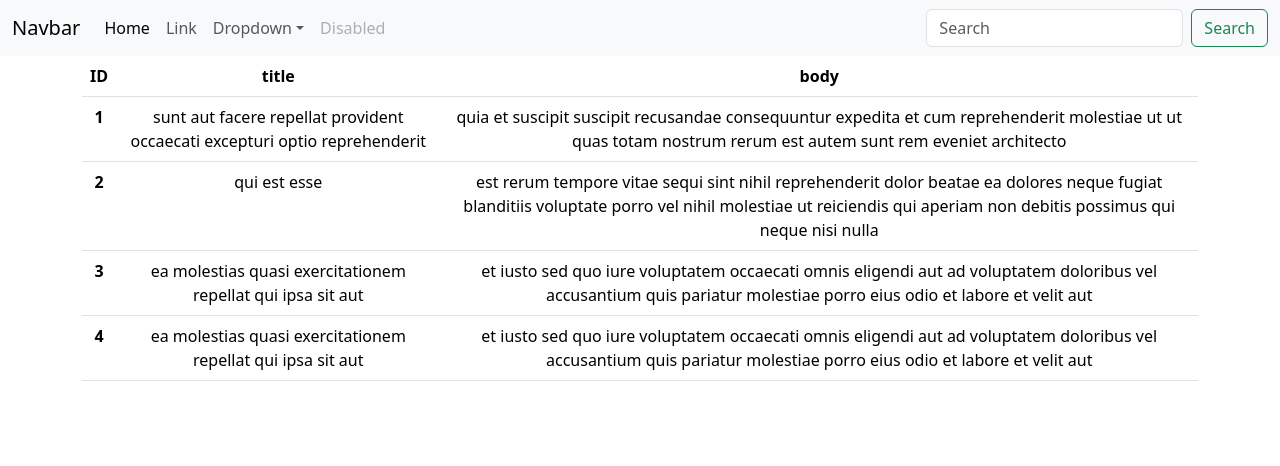
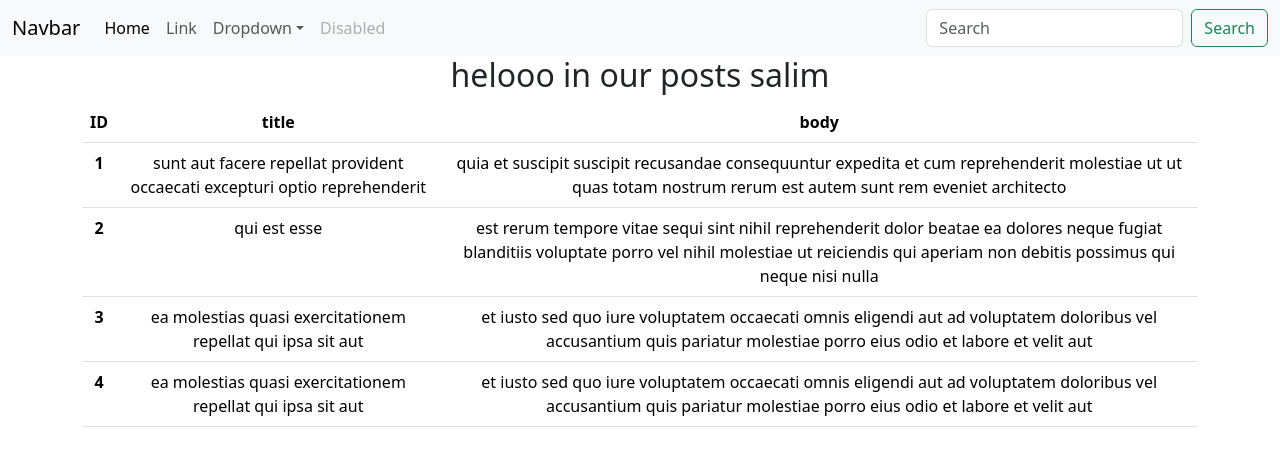
Before and after one commit to Salimboughanmi/react-mini-project, a React (Create React App) app in the folder myapp/: page / in a window 1280 px wide. Shown: the top 466 px of the page. Built offline with nearby package versions, Linux system fonts and the light colour scheme.

Commit message:
React JS Components and Props

```diff
--- a/myapp/src/App.js
+++ b/myapp/src/App.js
@@ -2,7 +2,7 @@ import './App.css';
 import About from './About';
 import Navbar from './Navbar'
 import Home from './home';
-import Posts from './posts';
+import Posts from './Posts';
 function App() {
 
 
--- /dev/null
+++ b/myapp/src/PostsList.js
@@ -0,0 +1,45 @@
+
+import Posts from "./Posts";
+
+const PostsList = ({posts , name , hello})=> {
+return(
+
+     <div className="container">
+ <div> <h2> {hello} {name} </h2></div>
+ <table className="table">
+  <thead>
+    <tr>
+      <th scope="col">ID</th>
+      <th scope="col">title</th>
+      <th scope="col">body</th>
+
+    </tr>
+  </thead>
+  <tbody>
+
+
+
+  {posts.map(post =>(
+   <tr  key={post.id}>
+
+        <th scope="row">{post.id}</th>
+    <td>{post.title}</td>
+    <td>{post.body}</td>
+
+
+        </tr>
+
+))}
+
+
+
+
+
+  </tbody>
+</table>
+
+       </div>
+)
+}
+
+export default PostsList;
--- a/myapp/src/posts.js
+++ b/myapp/src/posts.js
@@ -1,7 +1,9 @@
 import { useState } from "react";
-
+import PostsList from "./PostsList";
 
 const Posts=()=>{
+    const name ="salim"
+
     const [posts,setPosts]=useState([{
     uerId: 1,
     id: 1,
@@ -31,57 +33,9 @@ const Posts=()=>{
 ]);
 
     return (
-      <div className="container">
+      <PostsList posts={posts} hello="helooo in our posts " name={name} />
 
-
-
-
-
-
-
- <table className="table">
-  <thead>
-    <tr>
-      <th scope="col">ID</th>
-      <th scope="col">title</th>
-      <th scope="col">body</th>
-
-    </tr>
-  </thead>
-  <tbody>
-
-
-
-  {posts.map(post =>(
-   <tr  key={post.id}>
-
-        <th scope="row">{post.id}</th>
-    <td>{post.title}</td>
-    <td>{post.body}</td>
-
-
-        </tr>
-
-))}
-
-
-
-
-
-  </tbody>
-</table>
-
-       </div>
     );
 }
 
-
-
-
-
-
-
-
-
-
 export default Posts;
```
